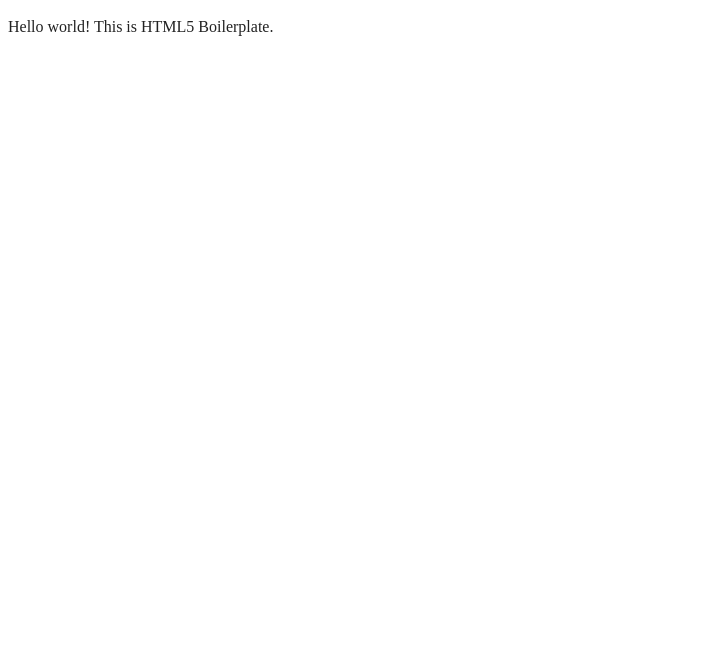
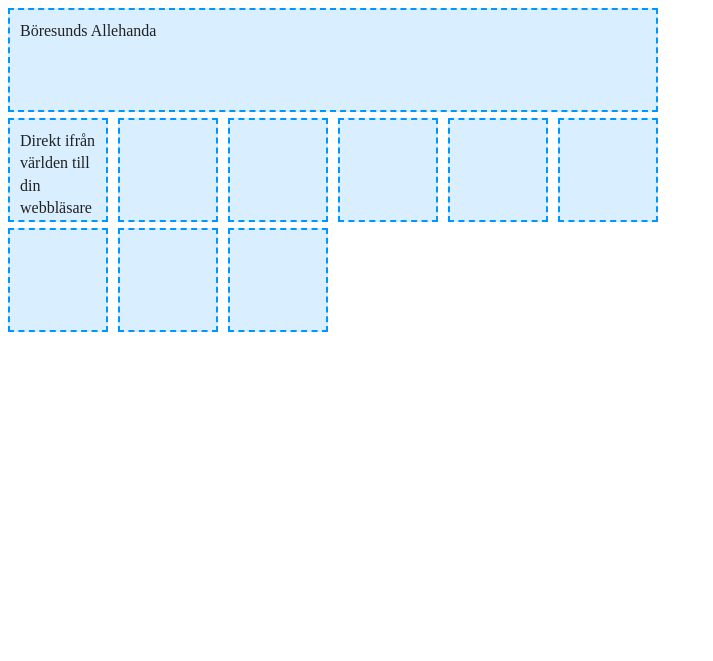
Before and after one commit to Fullbrakskit/https---github.com-Fullbrakskit-Allehanda, a website built with webpack: page index.html in a window 1280 px wide. Shown: the whole page, without its empty margins (0-713 px from the left). Built offline with nearby package versions, Linux system fonts and the light colour scheme.

Commit message:
Skapat det grundläggande gridden

```diff
--- a/css/style.css
+++ b/css/style.css
@@ -83,6 +83,25 @@ textarea {
 /* ==========================================================================
    Author's custom styles
    ========================================================================== */
+
+   .container > div {
+  background-color: rgba(0, 150, 255, 0.15);
+  border: 2px dashed #0096ff;
+  min-height: 80px;
+  padding: 10px;
+}
+
+   .container {
+    display: grid;
+    grid-template-columns: 100px 100px 100px 100px 100px 100px;
+    grid-template-rows: 100px 100px 100px 100px 100px 100px;
+    gap: 10px;
+   }
+
+   .titel {
+    grid-row: 1 / 1;
+    grid-column: 1 / 7;
+   }
 
 /* ==========================================================================
    Helper classes
--- a/index.html
+++ b/index.html
@@ -24,9 +24,18 @@
 
 <body>
 
-  <!-- Add your site or application content here -->
-  <p>Hello world! This is HTML5 Boilerplate.</p>
-  <script src="js/app.js"></script>
+  <div class="container">
+    <div class="titel">Böresunds Allehanda</div>
+    <div class="slogan">Direkt ifrån världen till din webbläsare</div>
+    <div class="konto"></div>
+    <div class="navbar"></div>
+    <div class="artikelEtt"></div>
+    <div class="artikelTvå"></div>
+    <div class="artikelTre"></div>
+    <div class="ReklamEtt"></div>
+    <div class="ReklamTvå"></div>
+    <div class="ReklamTre"></div>
+  </div>
 
 </body>
 
```
